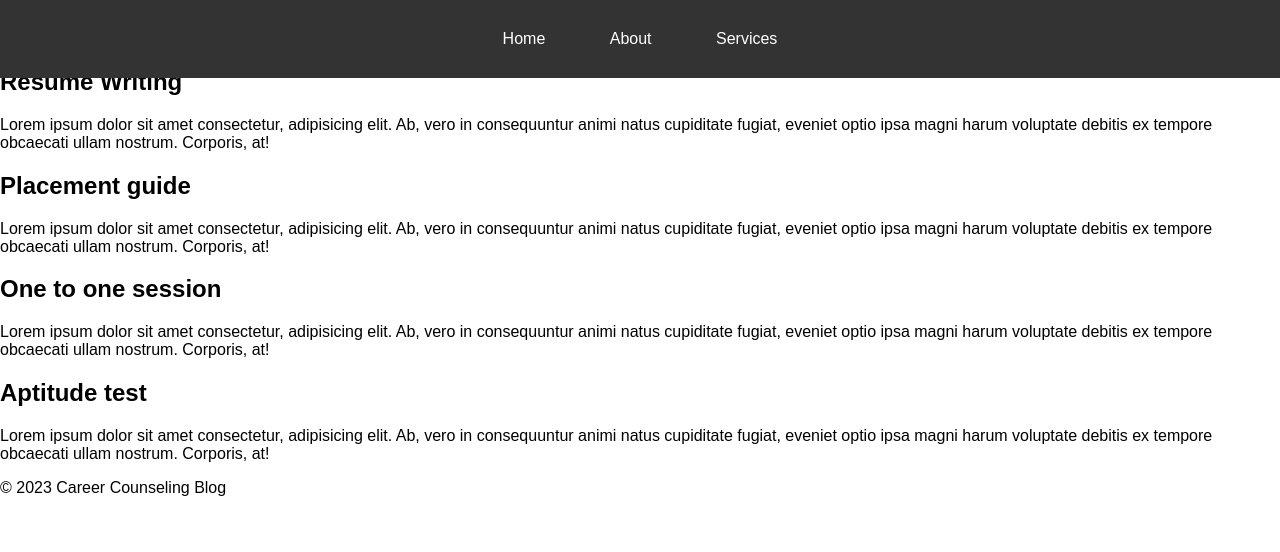
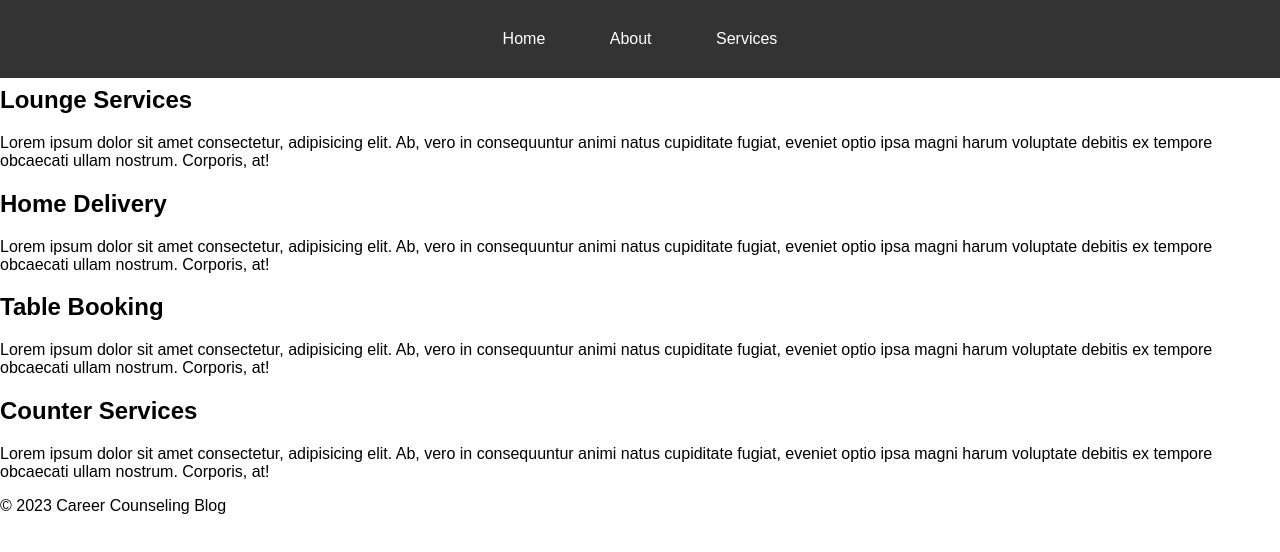
Before and after one commit to RajdeepKhaire/PRODIGY_WD_01, a plain HTML site: page services.html in a window 1280 px wide. Drawn offline with Linux system fonts and the light colour scheme.

Commit message:
Update services.html

```diff
--- a/services.html
+++ b/services.html
@@ -11,29 +11,29 @@
         <a href="index.html" class="nav-item">Home</a>
         <a href="about.html" class="nav-item">About</a>
         <a href="services.html" class="nav-item">Services</a>
-    </div>
+    </div>`
 
     <section class="services">
         <h1><b> SERVICES PROVIDED </b></h1>
     </section>
 
     <section>
-        <h2>Resume Writing</h2>
+        <h2>Lounge Services</h2>
         <p> Lorem ipsum dolor sit amet consectetur, adipisicing elit. Ab, vero in consequuntur animi natus cupiditate fugiat, eveniet optio ipsa magni harum voluptate debitis ex tempore obcaecati ullam nostrum. Corporis, at!</p>
     </section>
 
     <section>
-        <h2>Placement guide</h2>
+        <h2>Home Delivery</h2>
         <p> Lorem ipsum dolor sit amet consectetur, adipisicing elit. Ab, vero in consequuntur animi natus cupiditate fugiat, eveniet optio ipsa magni harum voluptate debitis ex tempore obcaecati ullam nostrum. Corporis, at!</p>
     </section>
 
     <section>
-        <h2>One to one session</h2>
+        <h2>Table Booking</h2>
         <p> Lorem ipsum dolor sit amet consectetur, adipisicing elit. Ab, vero in consequuntur animi natus cupiditate fugiat, eveniet optio ipsa magni harum voluptate debitis ex tempore obcaecati ullam nostrum. Corporis, at!</p>
     </section>
 
     <section>
-        <h2>Aptitude test</h2>
+        <h2>Counter Services</h2>
         <p> Lorem ipsum dolor sit amet consectetur, adipisicing elit. Ab, vero in consequuntur animi natus cupiditate fugiat, eveniet optio ipsa magni harum voluptate debitis ex tempore obcaecati ullam nostrum. Corporis, at!</p>
     </section>
 
```
